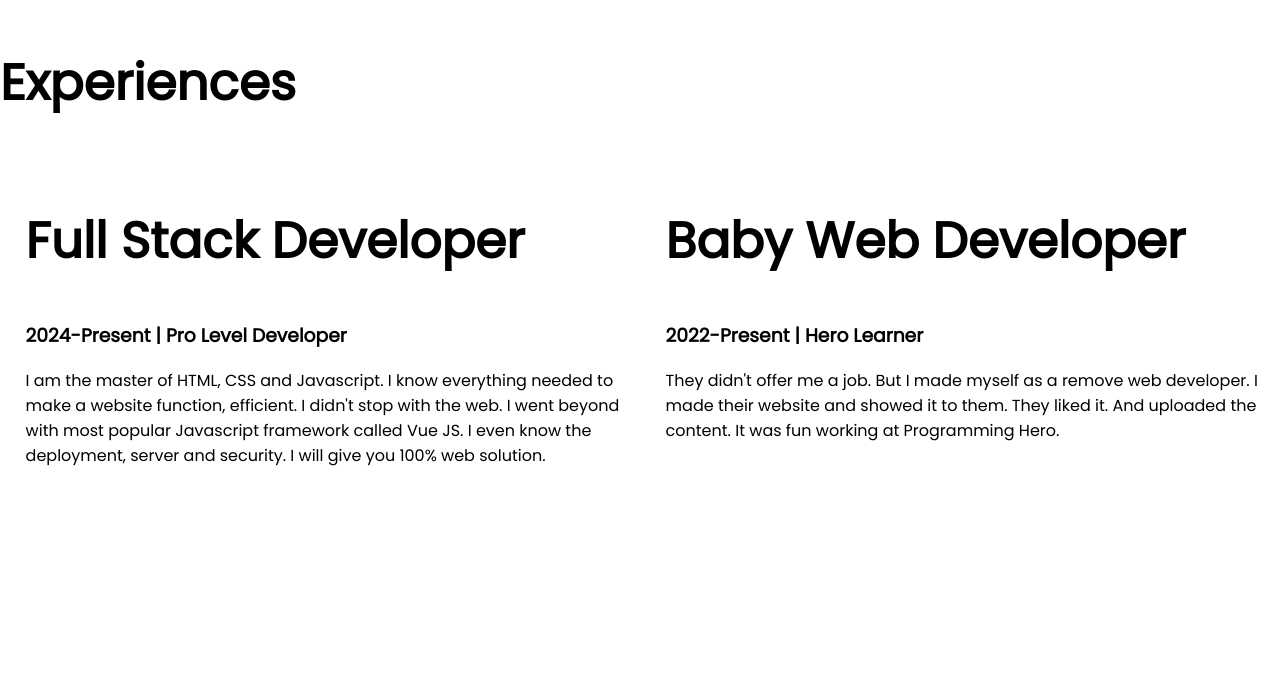
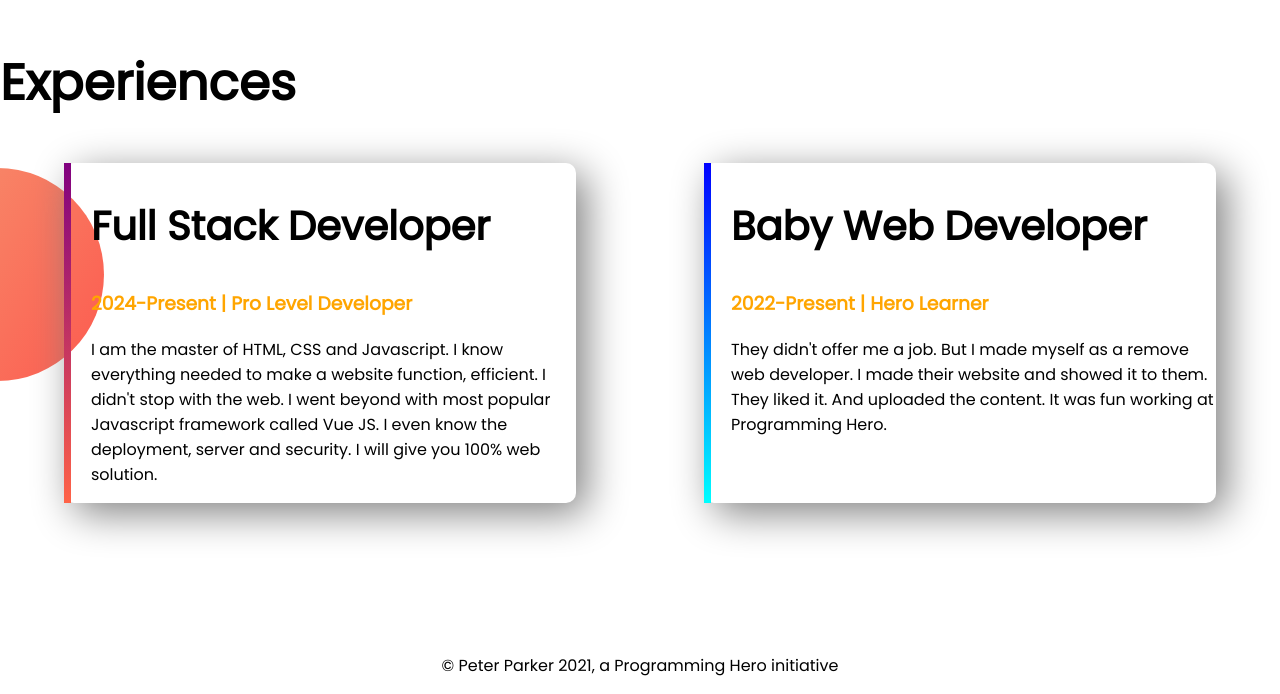
Before and after one commit to Arfanur/day4_M-4_developer-portfolio, a plain HTML site: page index.html in a window 1280 px wide. Shown: the part 1228-1922 px from the top of the page. Before the commit the page ends 1862 px from the top, so only its background shows below. Drawn offline with Linux system fonts and the light colour scheme.

Commit message:
7th commit

```diff
--- a/index.html
+++ b/index.html
@@ -45,18 +45,21 @@
     <section class="experience-area">
         <h1>Experiences</h1>
         <div class="flexible-container">
-            <div class="half-width">
-                <h1>Full Stack Developer</h1>
-                <h3>2024-Present | Pro Level Developer</h3>
+            <div id="full-stack-experience" class="experience-item">
+                <h2>Full Stack Developer</h2>
+                <h3 class="color-orange">2024-Present | Pro Level Developer</h3>
                 <p>I am the master of HTML, CSS and Javascript. I know everything needed to make a website function, efficient. I didn't stop with the web. I went beyond with most popular Javascript framework called Vue JS. I even know the deployment, server and security. I will give you 100% web solution.</p>
             </div>
-            <div class="half-width">
-                <h1>Baby Web Developer</h1>
-                <h3>2022-Present | Hero Learner</h3>
+            <div id="web-dev-experience" class="experience-item">
+                <h2>Baby Web Developer</h2>
+                <h3 class="color-orange">2022-Present | Hero Learner</h3>
                 <p>They didn't offer me a job. But I made myself as a remove web developer. I made their website and showed it to them. They liked it. And uploaded the content. It was fun working at Programming Hero.</p>
             </div>
         </div>
     </section>
+    <footer>
+        <p>© Peter Parker 2021, a Programming Hero initiative</p>
+    </footer>
 </body>
 
 </html>
--- a/style.css
+++ b/style.css
@@ -4,6 +4,9 @@ body{
 }
 h1{
     font-size: 50px;
+}
+h2{
+    font-size: 40px;
 }
 .color-orange{
     color: orange;
@@ -36,3 +39,29 @@ h1{
     background-repeat: no-repeat;
     background-position: right;
 }
+.experience-area{
+    background-image: url(images/exp-bg.png);
+    background-repeat: no-repeat;
+    background-position: left;
+}
+.experience-item{
+    width: 40%;
+    margin-left: 5%;
+    margin-right: 5%;
+    padding-left: 20px;
+    border-radius: 10px;
+    box-shadow: 10px 10px 40px grey;
+}
+#web-dev-experience{
+    border-left: 7px solid;
+    border-image: linear-gradient(blue, cyan);
+    border-image-slice: 1;
+}
+#full-stack-experience{
+    border-left: 7px solid;
+    border-image: linear-gradient(purple, tomato);
+    border-image-slice: 1;
+}
+footer p {
+    text-align: center;
+}
```
Also changed, not shown: 4 other files.
